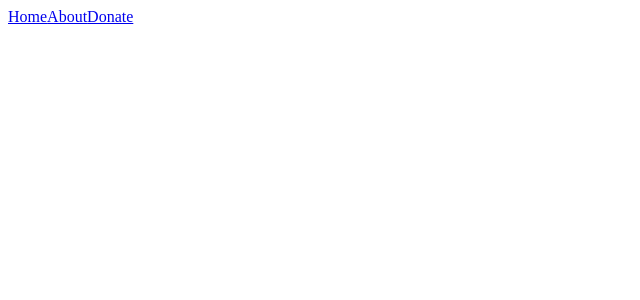
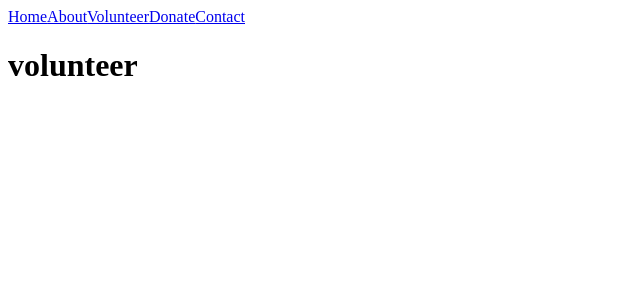
Before and after one commit to Owenn04/student-for-wishes-queens, a React (Create React App) app in the folder client/: page /volunteer in a window 1280 px wide. Before the commit this address had no page. Shown: the top 300 px of the page, without its empty margins (0-640 px from the left). Built offline with nearby package versions, Linux system fonts and the light colour scheme.

Commit message:
all paths created

```diff
--- a/client/src/App.js
+++ b/client/src/App.js
@@ -9,6 +9,9 @@ import {
 
 import Home from './pages/home'
 import About from './pages/about.js'
+import Volunteer from './pages/volunteer.js'
+import Donate from './pages/donation.js'
+import Contact from './pages/contact'
 
 
 function App() {
@@ -20,11 +23,16 @@ function App() {
         <nav>
           <Link to='/'>Home</Link>
           <Link to='/about'>About</Link>
+          <Link to='/volunteer'>Volunteer</Link>
           <Link to='/donate'>Donate</Link>
+          <Link to='/contact'>Contact</Link>
         </nav>
         <Routes>
           <Route exact path='/' element={<Home/>} />
           <Route path='/about' element={<About/>} />
+          <Route path='/volunteer' element={<Volunteer/>} />
+          <Route path='/donate' element={<Donate/>} />
+          <Route path='/contact' element={<Contact/>} />
         </Routes>
       </Router>
 
--- /dev/null
+++ b/client/src/pages/contact.js
@@ -0,0 +1,7 @@
+const Contact = () => (
+    <div className='contact'>
+      <h1>contact</h1>
+    </div>
+  );
+
+export default Contact
--- /dev/null
+++ b/client/src/pages/donation.js
@@ -0,0 +1,7 @@
+const Donation = () => (
+    <div className='donation '>
+      <h1>donate</h1>
+    </div>
+  );
+
+export default Donation
--- /dev/null
+++ b/client/src/pages/volunteer.js
@@ -0,0 +1,7 @@
+const Volunteer = () => (
+    <div className='volunteer'>
+      <h1>volunteer</h1>
+    </div>
+  );
+
+export default Volunteer
```
